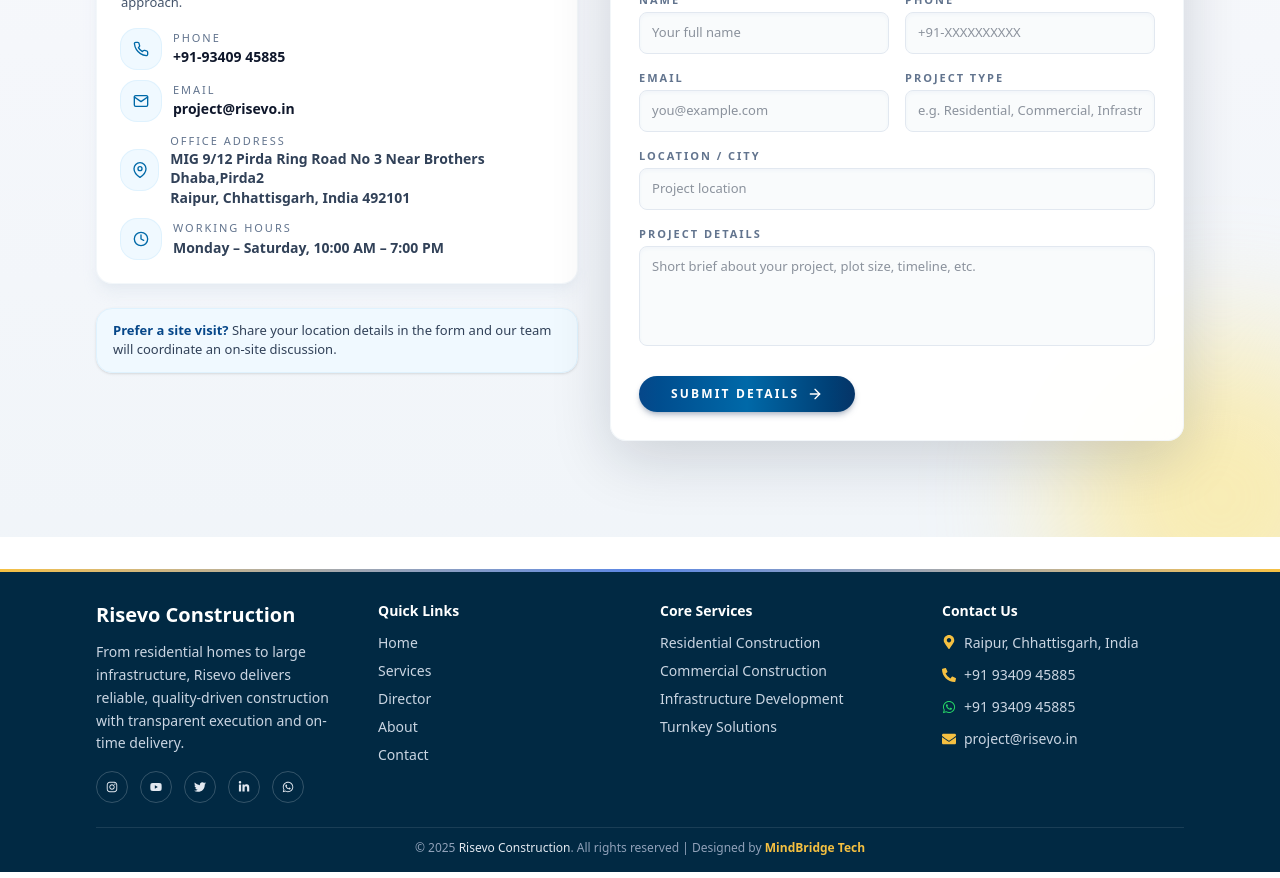
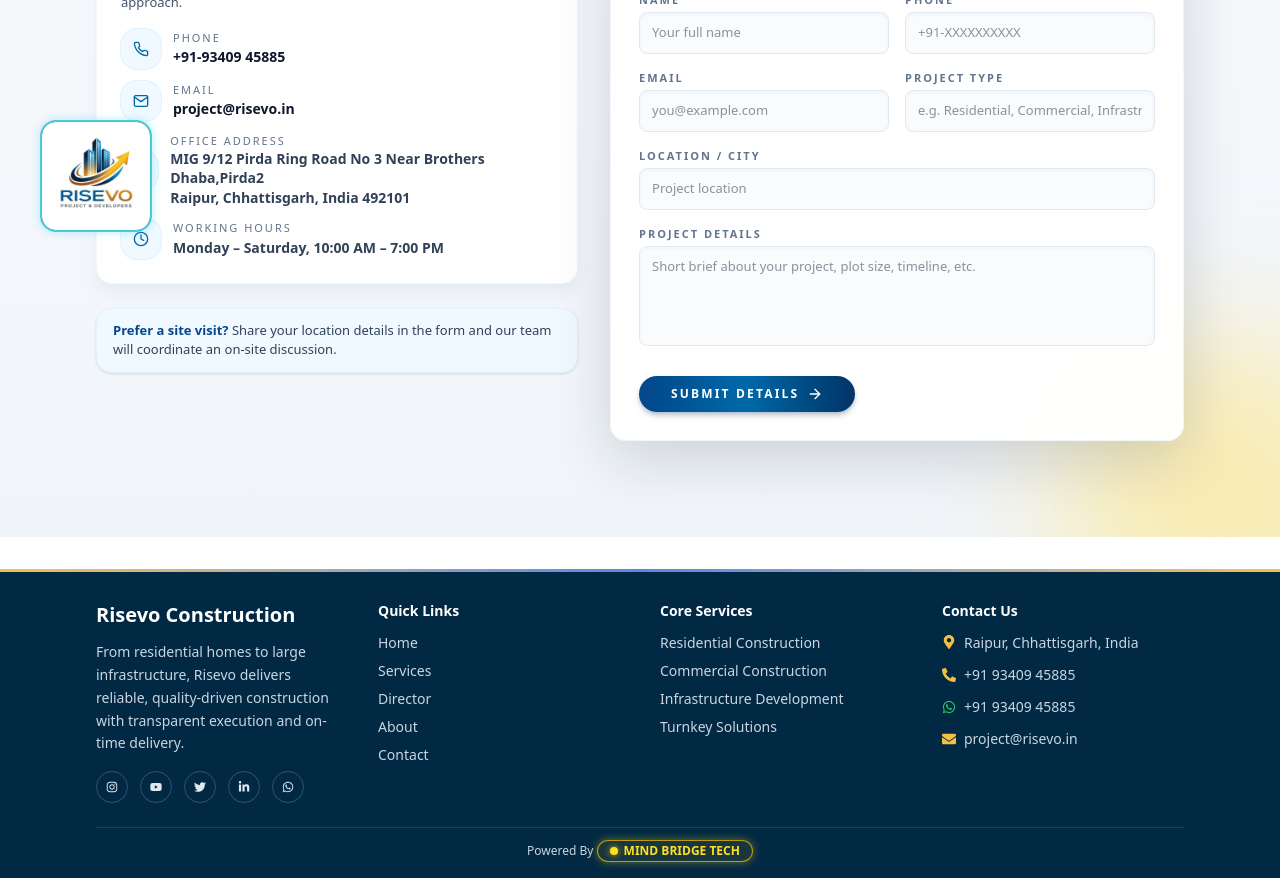
Before and after one commit to RichaTiwari14/Risevo-Frontend, a React (Vite) app in the folder vite-project/: page /contact in a window 1280 px wide. Shown: the part 440-1318 px from the top of the page. Built offline with nearby package versions, Linux system fonts and the light colour scheme.

Commit message:
changes
changes in logo showing in all page ,remove directors page animations,add whatsapp in footer

```diff
--- a/vite-project/src/App.jsx
+++ b/vite-project/src/App.jsx
@@ -43,6 +43,10 @@
   const hideNavRoutes = ["/login", "/dashboard", "/admin-list", "/employee-list", "/enquiry-list"];
   const shouldShowNav = !hideNavRoutes.includes(location.pathname);
 
+  // Floating logo ko bhi admin / login pages pe hide karna ho to:
+  const hideFloatingLogoRoutes = ["/login", "/dashboard", "/admin-list", "/employee-list", "/enquiry-list"];
+  const shouldShowFloatingLogo = !hideFloatingLogoRoutes.includes(location.pathname);
+
   // ✅ Har route change par page ko bilkul top pe le aao
   useLayoutEffect(() => {
     if (typeof window !== "undefined") {
@@ -78,6 +82,9 @@
 
       {shouldShowNav && <Header />}
 
+      {/* ✅ Floating logo yaha rakha – ab har page pe (client side) dikhenga */}
+      {shouldShowFloatingLogo && <FloatingLogo />}
+
       <Routes>
         {/* Home page */}
         <Route
@@ -85,7 +92,7 @@
           element={
             <>
               <Home />
-              <FloatingLogo />
+              {/* ⛔ yaha se FloatingLogo hata diya, kyunki ab upar global hai */}
               <Services />
               <VisionMission />
               <Cards />
--- a/vite-project/src/Components/About/Director.jsx
+++ b/vite-project/src/Components/About/Director.jsx
@@ -1,6 +1,5 @@
 // src/pages/LeadershipPage.jsx
 import React from "react";
-import { motion } from "framer-motion";
 import { FiArrowLeft } from "react-icons/fi";
 
 import Sagar from "../../images/sagar.jpeg";
@@ -59,12 +58,7 @@
 
       <div className="relative max-w-6xl mx-auto px-4 sm:px-6 lg:px-8">
         {/* Top Bar: Back (left) + Login (right) */}
-        <motion.div
-          initial={{ opacity: 0, y: -10 }}
-          animate={{ opacity: 1, y: 0 }}
-          transition={{ duration: 0.5 }}
-          className="mb-10 flex items-center justify-between gap-4"
-        >
+        <div className="mb-10 flex items-center justify-between gap-4">
           {/* Back button - Left */}
           <a
             href="/"
@@ -81,7 +75,7 @@
           >
             Login
           </a>
-        </motion.div>
+        </div>
 
         {/* Philosophy Section */}
         <section className="mt-10">
@@ -188,13 +182,7 @@
         </section>
 
         {/* Leadership Team Section */}
-        <motion.section
-          initial={{ opacity: 0, y: 30 }}
-          whileInView={{ opacity: 1, y: 0 }}
-          viewport={{ once: true, amount: 0.2 }}
-          transition={{ duration: 0.6 }}
-          className="mt-20"
-        >
+        <section className="mt-20">
           <div className="text-center mb-12">
             <div className="inline-flex items-center px-4 py-1 rounded-full bg-blue-500/10 border border-blue-400/40 text-xs font-medium uppercase tracking-[0.25em] text-blue-200 mb-4">
               Leadership
@@ -214,13 +202,9 @@
               const isEven = index % 2 === 0;
 
               return (
-                <motion.div
+                <div
                   key={director.name}
-                  initial={{ opacity: 0, y: 20 }}
-                  whileInView={{ opacity: 1, y: 0 }}
-                  viewport={{ once: true, amount: 0.3 }}
-                  transition={{ duration: 0.45, delay: index * 0.05 }}
-                  className="relative rounded-3xl bg-slate-950/70 border border-slate-800/80 shadow-2xl shadow-black/40 overflow-hidden backdrop-blur-lg hover:border-slate-500/80 hover:-translate-y-1.5 transition-transform duration-300"
+                  className="relative rounded-3xl bg-slate-950/70 border border-slate-800/80 shadow-2xl shadow-black/40 overflow-hidden backdrop-blur-lg"
                 >
                   {/* Accent gradient line */}
                   <div className="absolute inset-x-0 top-0 h-0.5 bg-gradient-to-r from-blue-500 via-cyan-400 to-emerald-400" />
@@ -245,7 +229,7 @@
                           />
                         </div>
 
-                        {/* Footer panel with name and role (not over image) */}
+                        {/* Footer panel with name and role */}
                         <div className="border-t border-slate-700/80 bg-black/80 px-4 py-3">
                           <p className="text-[0.65rem] font-semibold text-blue-200/80 uppercase tracking-[0.25em]">
                             {director.role}
@@ -279,11 +263,11 @@
                       </p>
                     </div>
                   </div>
-                </motion.div>
+                </div>
               );
             })}
           </div>
-        </motion.section>
+        </section>
       </div>
     </main>
   );
--- a/vite-project/src/Components/Footer/Footer.jsx
+++ b/vite-project/src/Components/Footer/Footer.jsx
@@ -197,17 +197,31 @@
           </div>
         </div>
 
-        {/* Bottom */}
-        <div className="mt-6 border-t border-white/10 pt-3 flex justify-center">
-          <p className="text-[11px] sm:text-xs text-slate-400 text-center">
-            © {new Date().getFullYear()}{" "}
-            <span className="text-slate-200">Risevo Construction</span>. All
-            rights reserved | Designed by{" "}
-            <span className="text-[#F5C041] font-semibold">
-              MindBridge Tech
-            </span>
-          </p>
-        </div>
+       {/* Bottom */}
+<div className="mt-6 border-t border-white/10 pt-3 flex justify-center">
+  <p className="text-[11px] sm:text-xs text-slate-300 text-center">
+    Powered By {"   "}
+    <a
+      href="https://wa.me/917470958844"
+      target="_blank"
+      rel="noopener noreferrer"
+      className="
+        inline-flex items-center gap-1.5
+        rounded-full px-3 py-0.5
+        bg-yellow-500/10
+        border border-yellow-400/70
+        text-yellow-300 font-semibold
+        shadow-[0_0_8px_rgba(250,204,21,0.45)]
+        hover:bg-yellow-500/15 hover:text-yellow-200 hover:border-yellow-300
+        transition-colors
+      "
+    >
+      {/* chhota glow dot icon (solid yellow) */}
+      <span className="inline-block h-2 w-2 rounded-full bg-yellow-300 shadow-[0_0_6px_rgba(250,204,21,0.8)]" />
+      <span>MIND BRIDGE TECH</span>
+    </a>
+  </p>
+</div>
       </div>
     </footer>
   );
--- a/vite-project/src/pages/Login.jsx
+++ b/vite-project/src/pages/Login.jsx
@@ -113,12 +113,14 @@
 // };
 
 // export default Login;
-
 import { useState } from "react";
 import { AdminLogin } from "../services/Services";
 import { useAuth } from "../context/AuthContext";
 import { Eye, EyeOff, Mail, Lock, Loader2 } from "lucide-react";
 import toast from "react-hot-toast";
+
+// ✅ Logo import (path apne project ke structure ke hisaab se)
+import logo from "../images/logo.png";
 
 const Login = () => {
   const [formData, setFormData] = useState({ email: "", password: "" });
@@ -149,7 +151,6 @@
 
   return (
     <div className="min-h-screen flex items-center justify-center p-4 bg-gradient-to-br from-slate-950 via-indigo-950 to-slate-900 relative">
-
       {/* Soft background blobs */}
       <div className="absolute inset-0 overflow-hidden pointer-events-none">
         <div className="absolute -top-40 -right-32 w-96 h-96 bg-purple-600/30 rounded-full blur-[110px]" />
@@ -158,23 +159,48 @@
 
       {/* Glass Card */}
       <div className="w-full max-w-md relative z-10 rounded-2xl border border-white/15 bg-white/10 backdrop-blur-xl shadow-2xl shadow-black/50 p-8">
+        {/*
+          ============================
+          Purana logo section (commented)
+          ============================
 
-        {/* Logo */}
+          <div className="text-center mb-8">
+            <div className="w-16 h-16 mx-auto mb-4 rounded-2xl grid place-items-center bg-gradient-to-br from-indigo-500 to-purple-600 shadow-xl shadow-indigo-900/40">
+              <span className="text-2xl font-bold text-white">R</span>
+            </div>
+
+            <h1 className="text-3xl font-bold bg-gradient-to-r from-indigo-400 to-purple-300 bg-clip-text text-transparent">
+              RISEVO
+            </h1>
+
+            <p className="text-gray-400 text-sm mt-1">Admin Dashboard</p>
+          </div>
+        */}
+
+        {/* ✅ New logo section: "R" hata diya, bada logo image */}
         <div className="text-center mb-8">
-          <div className="w-16 h-16 mx-auto mb-4 rounded-2xl grid place-items-center bg-gradient-to-br from-indigo-500 to-purple-600 shadow-xl shadow-indigo-900/40">
-            <span className="text-2xl font-bold text-white">R</span>
+          <div className="mx-auto mb-4 flex justify-center">
+            <div className="w-24 h-24 sm:w-28 sm:h-28 rounded-2xl bg-gradient-to-br from-indigo-500 to-purple-600 shadow-xl shadow-indigo-900/40 overflow-hidden flex items-center justify-center">
+              <img
+                src={logo}
+                alt="Risevo logo"
+                className="w-full h-full object-contain"
+              />
+            </div>
           </div>
 
+          {/* Agar neeche naam bhi chahiye ho to uncomment kar sakte ho */}
+          {/*
           <h1 className="text-3xl font-bold bg-gradient-to-r from-indigo-400 to-purple-300 bg-clip-text text-transparent">
             RISEVO
           </h1>
+          */}
 
           <p className="text-gray-400 text-sm mt-1">Admin Dashboard</p>
         </div>
 
         {/* Form */}
         <form onSubmit={handleSubmit} className="space-y-5">
-
           {/* Email */}
           <div>
             <label className="text-sm font-medium text-gray-300 block mb-2">
@@ -248,9 +274,12 @@
           </button>
         </form>
 
-        <p className="text-center text-gray-500 text-xs mt-6">
-          © 2024 Risevo. All rights reserved.
-        </p>
+       <p className="mt-6 text-center text-[11px] sm:text-xs">
+  <span className="text-slate-400/80">© Powered By </span>
+  <span className="font-semibold bg-gradient-to-r from-indigo-300 via-sky-300 to-fuchsia-300 bg-clip-text text-transparent drop-shadow-[0_0_6px_rgba(129,140,248,0.7)]">
+    MINDBRIDGE TECH
+  </span>
+</p>
       </div>
     </div>
   );
```
